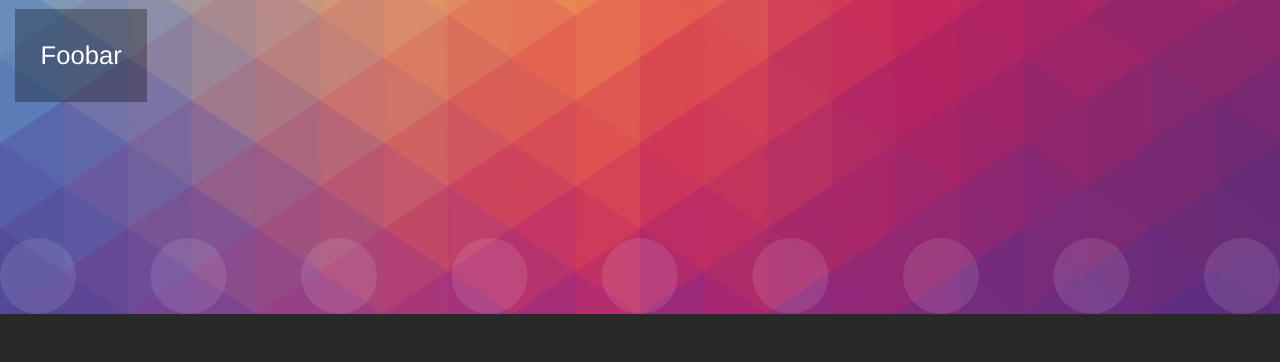
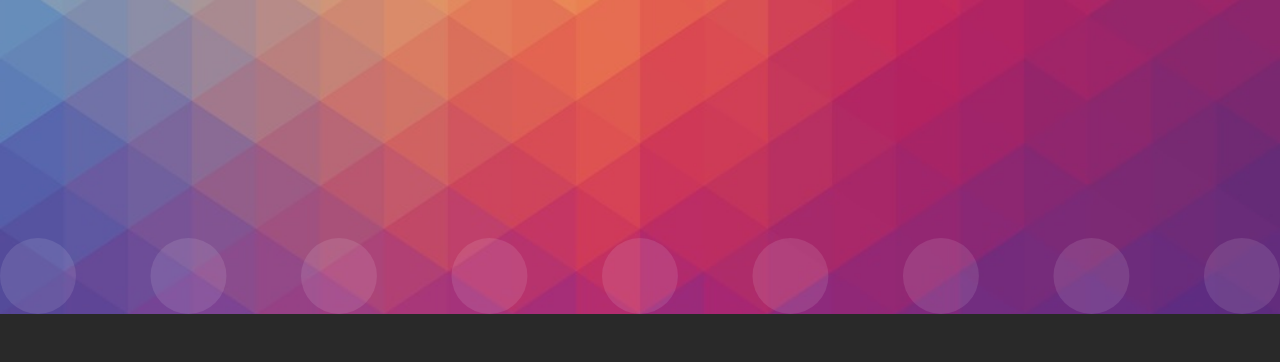
Before and after one commit to tagr/tagr.github.io, a website: page index.html in a window 1280 px wide. Shown: the part 315-677 px from the top of the page. Drawn offline with Linux system fonts and the light colour scheme; a web font is replaced by a local one.

Commit message:
Removed foobar

```diff
--- a/index.html
+++ b/index.html
@@ -26,8 +26,6 @@
             <div class="expanded row head">
                 <div class="small-12 columns">
                     <h1>Andy Merhaut</h1>
-                    <br>
-                    <p>Foobar</p>
                 </div>
             </div>
       </div>
```
